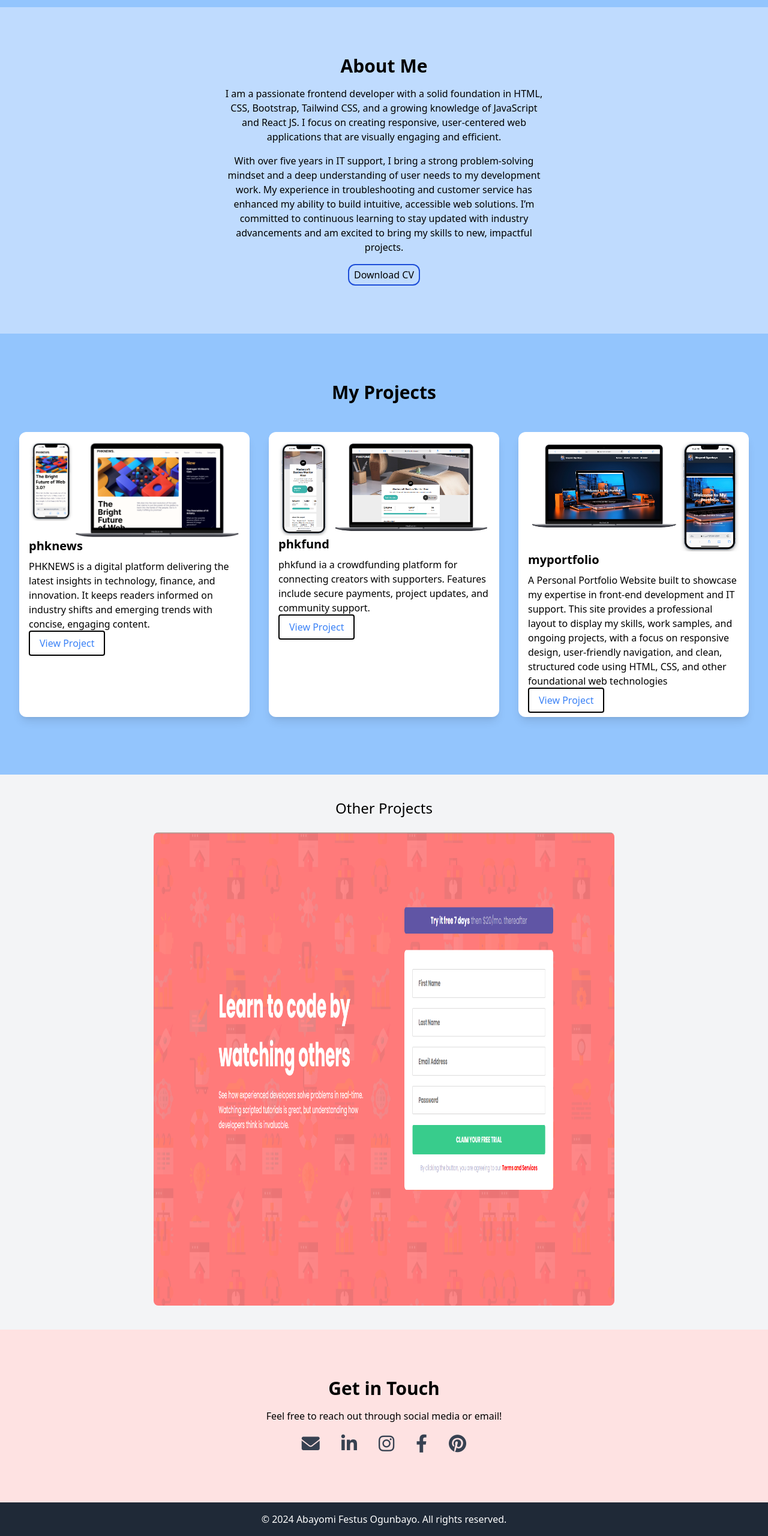
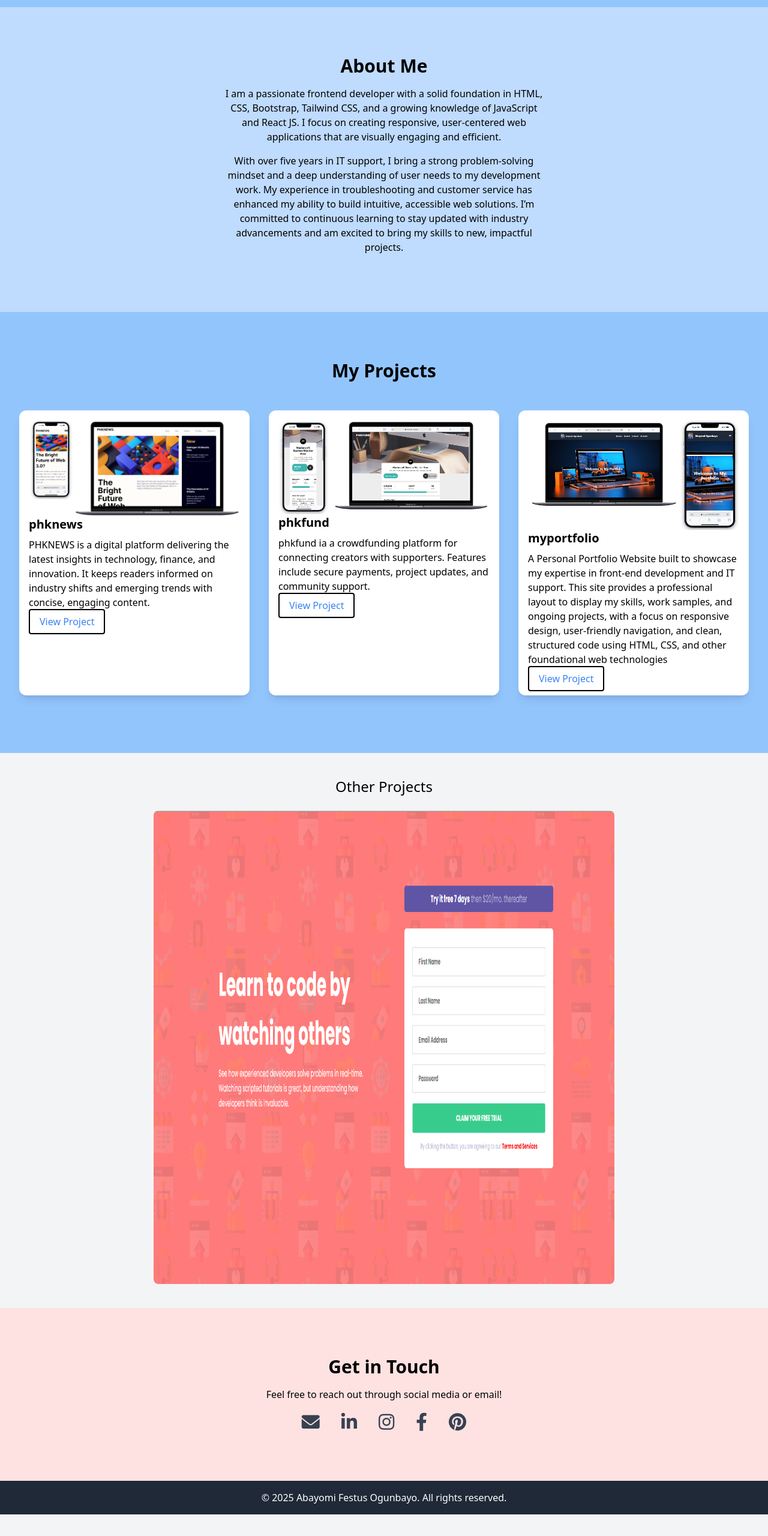
Before and after one commit to Phestursklein/myportfolio, a website: page index.html in a window 1280 px wide. Shown: the part 1624-4184 px from the top of the page at 60% size. After the commit the page ends 4148 px from the top, so only its background shows below. Drawn offline with nearby package versions, Linux system fonts and the light colour scheme.

Commit message:
Update index.html

```diff
--- a/index.html
+++ b/index.html
@@ -121,8 +121,8 @@
       build intuitive, accessible web solutions. I’m committed to continuous learning to stay updated with industry
       advancements and am excited to bring my skills to new, impactful projects.
     </P>
-    <button class="bg-transparent border-2 border-blue-700 text-black py-1 px-2 rounded-xl hover:bg-blue-600 "
-      onclick="downloadCV()">Download CV</button>
+    <!-- <button class="bg-transparent border-2 border-blue-700 text-black py-1 px-2 rounded-xl hover:bg-blue-600 "
+      onclick="downloadCV()">Download CV</button> -->
   </section>
 
   <!-- Projects Section -->
@@ -222,7 +222,7 @@
 
   <!-- Footer -->
   <footer class="py-4 bg-gray-800 text-white text-center">
-    <p>&copy; 2024 Abayomi Festus Ogunbayo. All rights reserved.</p>
+    <p>&copy; 2025 Abayomi Festus Ogunbayo. All rights reserved.</p>
   </footer>
 
   <script src="script.js"></script>
```
